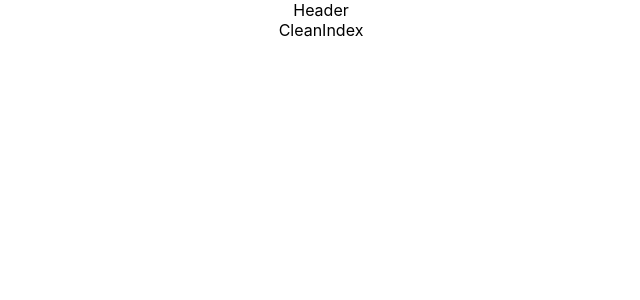
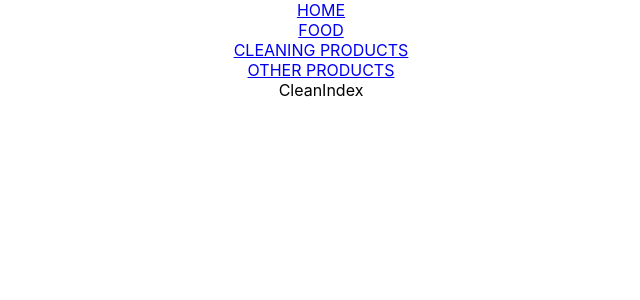
Before and after one commit to JordinBryant/DTox-Frontend, a React (Create React App) app: page /clean in a window 1280 px wide. Shown: the top 300 px of the page, without its empty margins (319-959 px from the left). Built offline with nearby package versions, Linux system fonts and the light colour scheme.

Commit message:
creates nav bar links

```diff
--- a/src/components/Header.js
+++ b/src/components/Header.js
@@ -1,8 +1,22 @@
 import React from 'react'
+import { Link } from 'react-router-dom';
 
 const Header = () => {
   return (
-    <div>Header</div>
+    <nav clasname="nav">
+        <Link to="/">
+            <div>HOME</div>
+        </Link>
+        <Link to="/food">
+            <div>FOOD</div>
+        </Link>
+        <Link to="/clean">
+            <div>CLEANING PRODUCTS</div>
+        </Link>
+        <Link to="/other">
+            <div>OTHER PRODUCTS</div>
+        </Link>
+    </nav>
   )
 }
 
```
